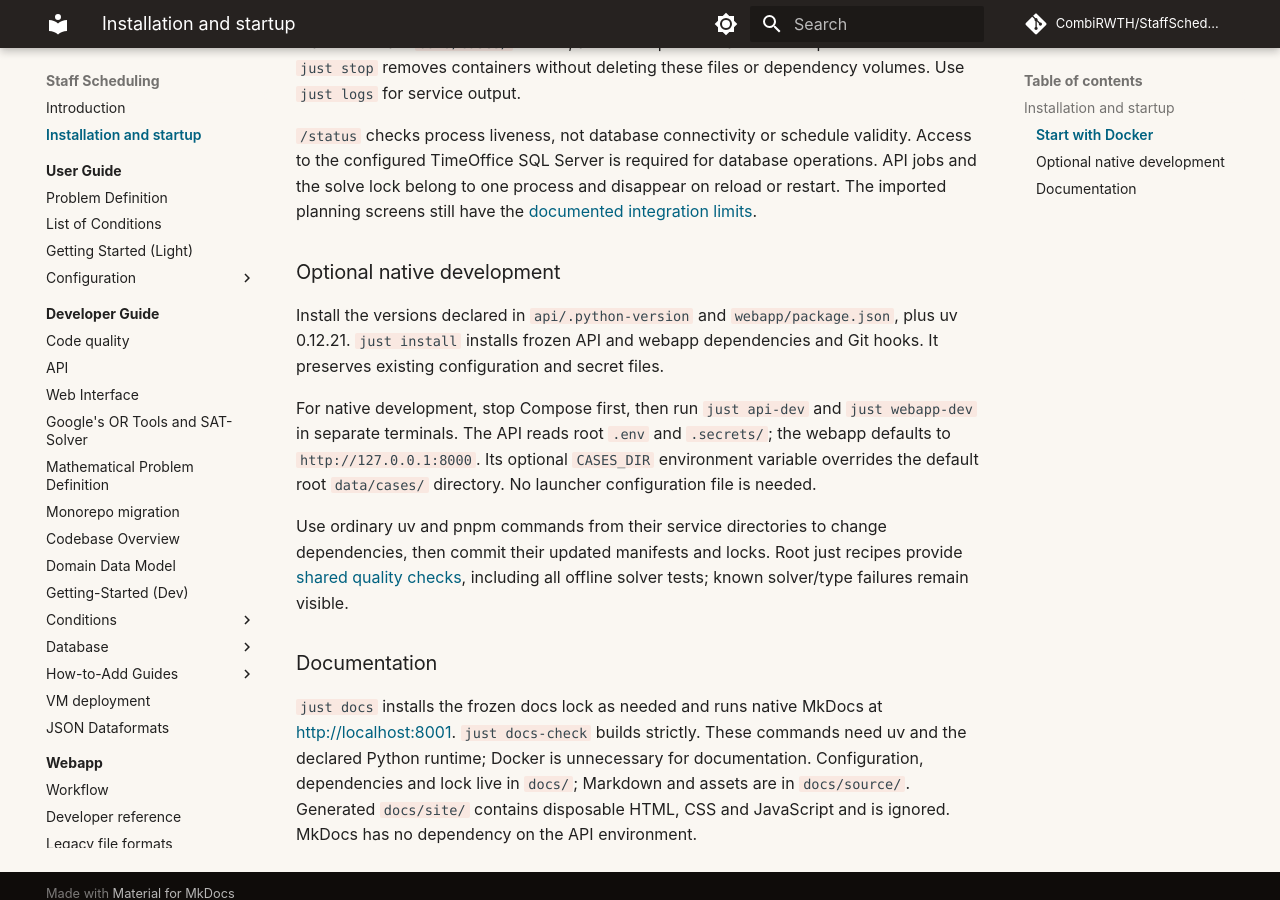
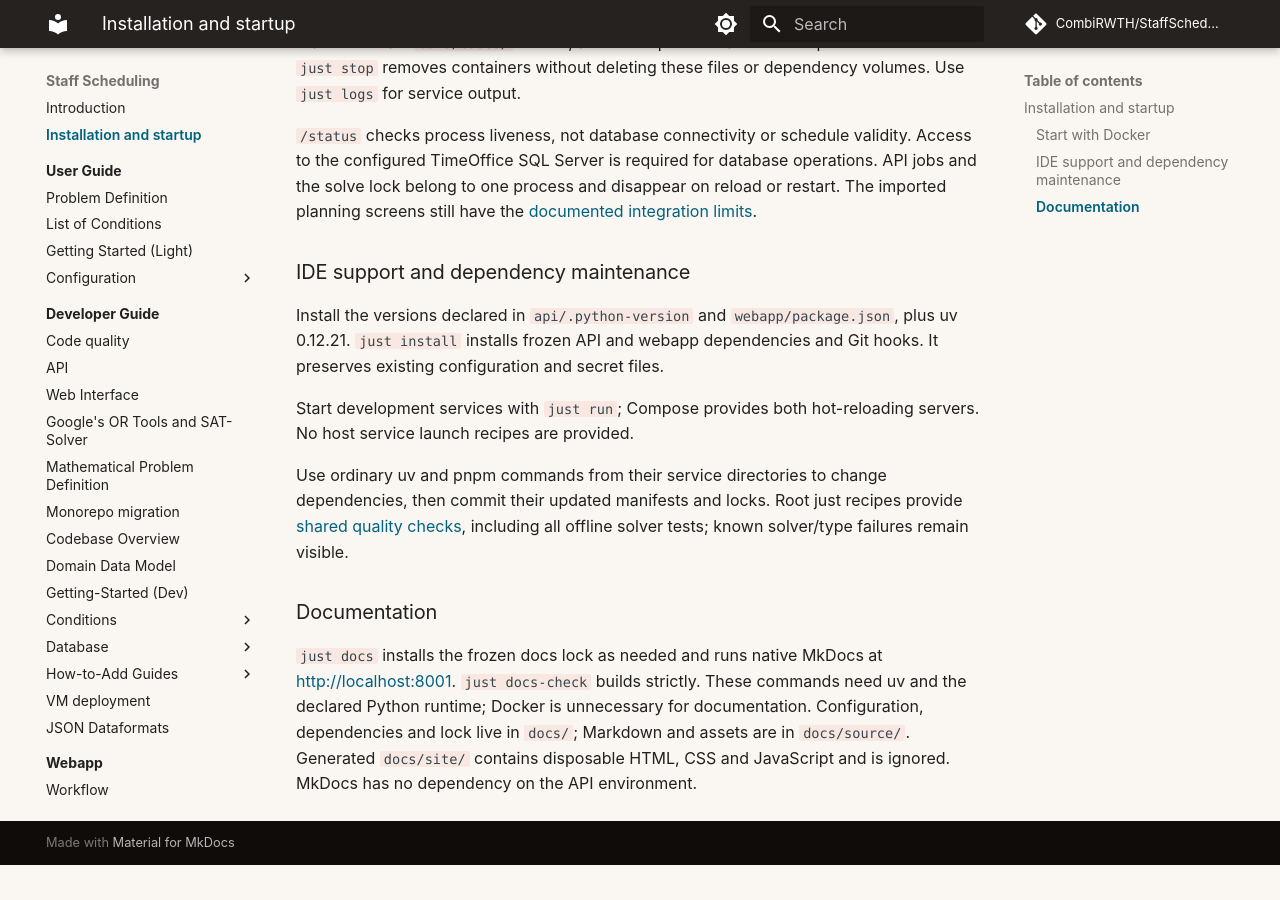
Before and after one commit to CombiRWTH/StaffScheduling, an MkDocs documentation site: the page built from docs/source/installation.md, in a window 1280 px wide and 900 px high, scrolled down 774 px. Built offline with MkDocs 1.6.1 and Material for MkDocs 9.7.7, drawn with Linux system fonts in a browser that asks for light colours; comment, search, counter and statistics services are not loaded; after the commit the page ends 1639 px from its top, so only the background shows below that.

Commit message:
build(dx): use Compose for service development

```diff
--- a/docs/source/installation.md
+++ b/docs/source/installation.md
@@ -16,11 +16,11 @@
 
 `/status` checks process liveness, not database connectivity or schedule validity. Access to the configured TimeOffice SQL Server is required for database operations. API jobs and the solve lock belong to one process and disappear on reload or restart. The imported planning screens still have the [documented integration limits](webapp/solver-integration.md).
 
-## Optional native development
+## IDE support and dependency maintenance
 
 Install the versions declared in `api/.python-version` and `webapp/package.json`, plus uv 0.12.21. `just install` installs frozen API and webapp dependencies and Git hooks. It preserves existing configuration and secret files.
 
-For native development, stop Compose first, then run `just api-dev` and `just webapp-dev` in separate terminals. The API reads root `.env` and `.secrets/`; the webapp defaults to `http://127.0.0.1:8000`. Its optional `CASES_DIR` environment variable overrides the default root `data/cases/` directory. No launcher configuration file is needed.
+Start development services with `just run`; Compose provides both hot-reloading servers. No host service launch recipes are provided.
 
 Use ordinary uv and pnpm commands from their service directories to change dependencies, then commit their updated manifests and locks. Root just recipes provide [shared quality checks](developer-view/code-quality.md), including all offline solver tests; known solver/type failures remain visible.
 
--- a/docs/source/webapp/developer-guide.md
+++ b/docs/source/webapp/developer-guide.md
@@ -850,4 +850,4 @@
 
 ## Checks and documentation
 
-See [installation](../installation.md#optional-native-development) for service checks. Documentation is built once with docs-local MkDocs; the former Nextra package and deployment workflow are retired.
+See [installation](../installation.md#ide-support-and-dependency-maintenance) for service checks. Documentation is built once with docs-local MkDocs; the former Nextra package and deployment workflow are retired.
```
Also changed, not shown: docs/source/developer-view/api.md (+1 -1 lines), docs/source/developer-view/code-quality.md (+1 -1 lines), docs/source/developer-view/database-overview/database-connection.md (+1 -1 lines), docs/source/developer-view/monorepo-migration.md (+1 -1 lines), README.md, 1 other file.
